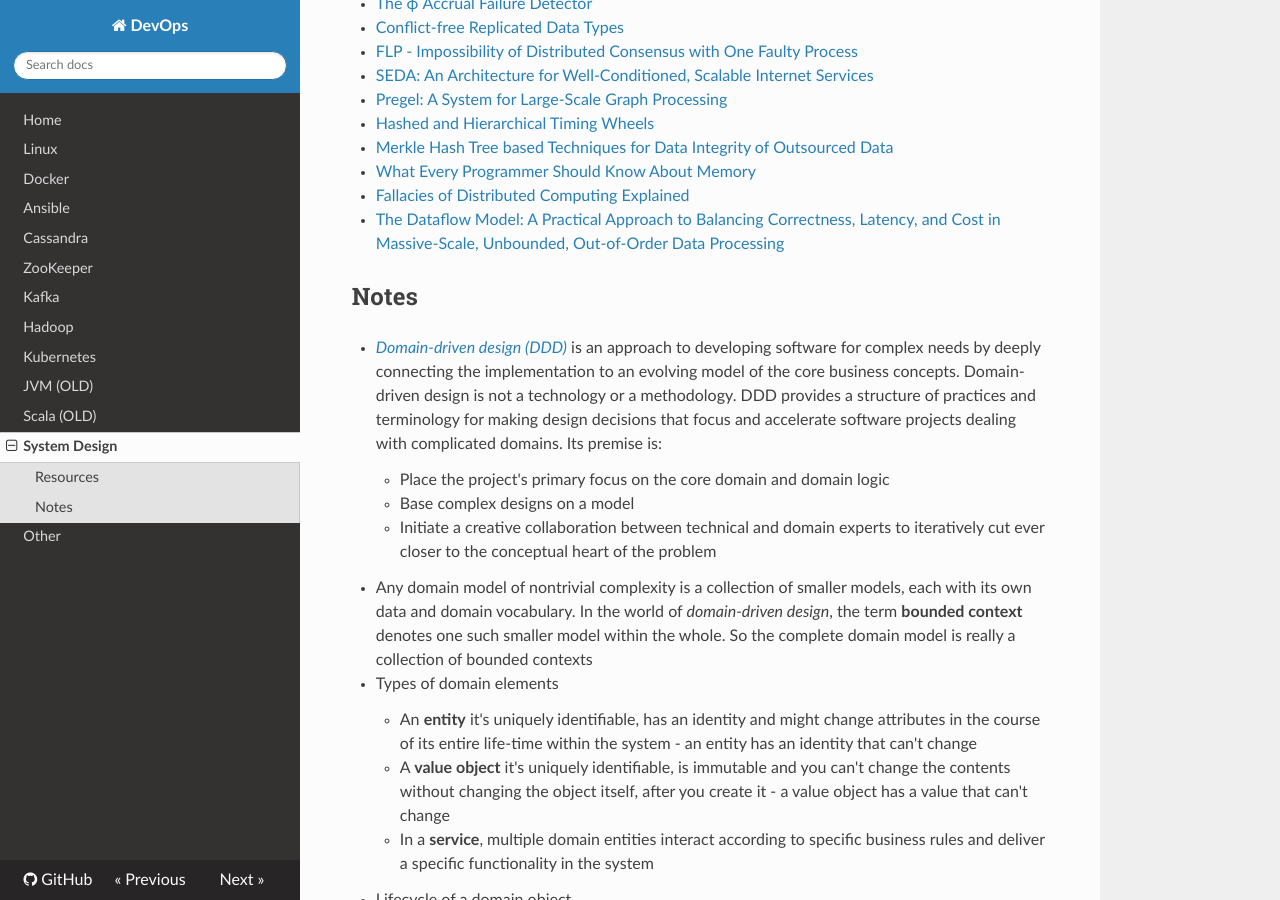
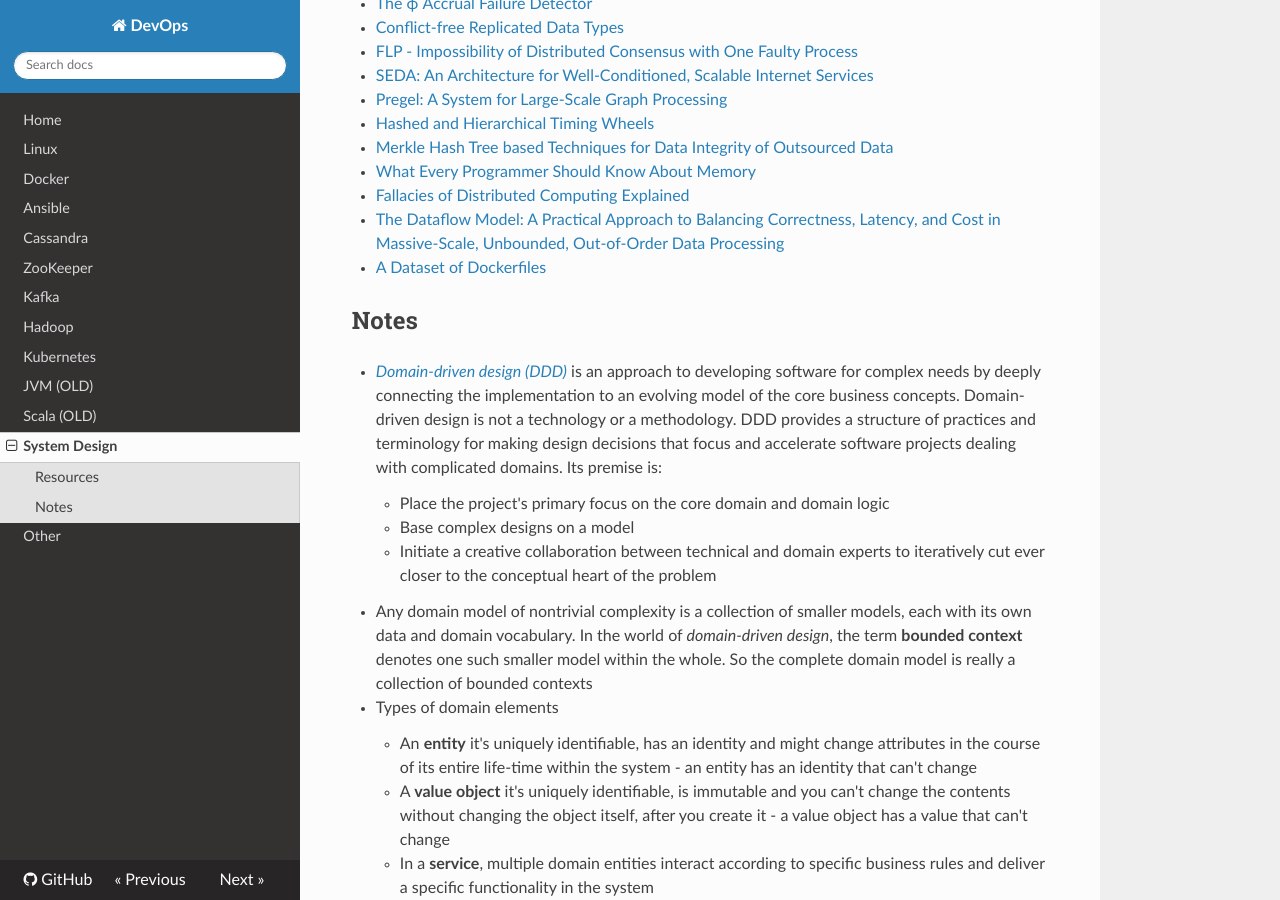
Before and after one commit to niqdev/devops, an MkDocs documentation site: the page built from docs/system-design.md, in a window 1280 px wide and 900 px high, scrolled down 1280 px. Built offline with MkDocs 1.6.1, drawn with Linux system fonts in a browser that asks for light colours; nearby versions of some CDN libraries.

Commit message:
doc: update system-design

```diff
--- a/docs/system-design.md
+++ b/docs/system-design.md
@@ -55,6 +55,7 @@
 * [What Every Programmer Should Know About Memory](https://www.akkadia.org/drepper/cpumemory.pdf)
 * [Fallacies of Distributed Computing Explained](http://www.rgoarchitects.com/Files/fallacies.pdf)
 * [The Dataflow Model: A Practical Approach to Balancing Correctness, Latency, and Cost in Massive-Scale, Unbounded, Out-of-Order Data Processing](https://www.vldb.org/pvldb/vol8/p1792-Akidau.pdf)
+* [A Dataset of Dockerfiles](https://arxiv.org/pdf/2003.12912.pdf)
 
 ## Notes
 
```
